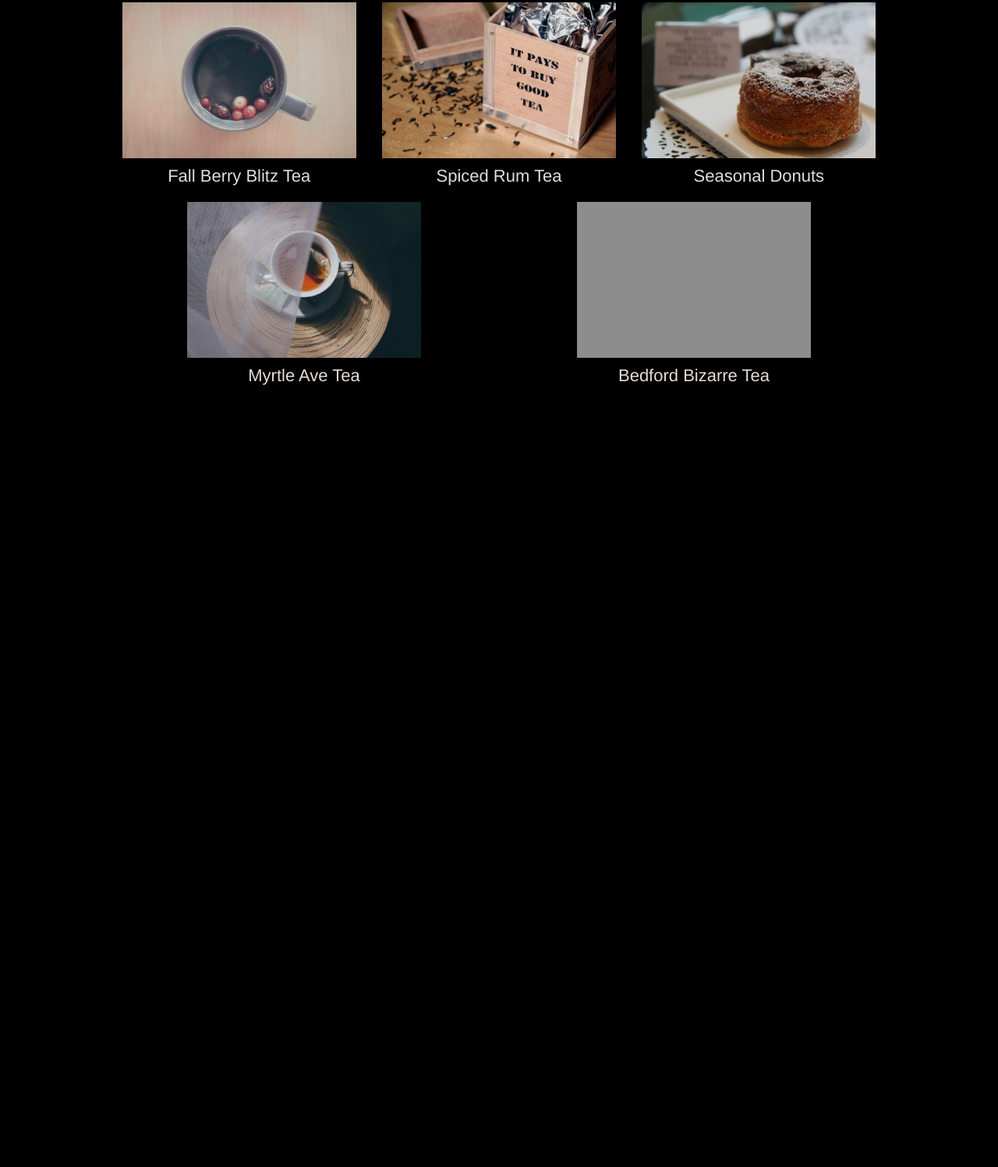
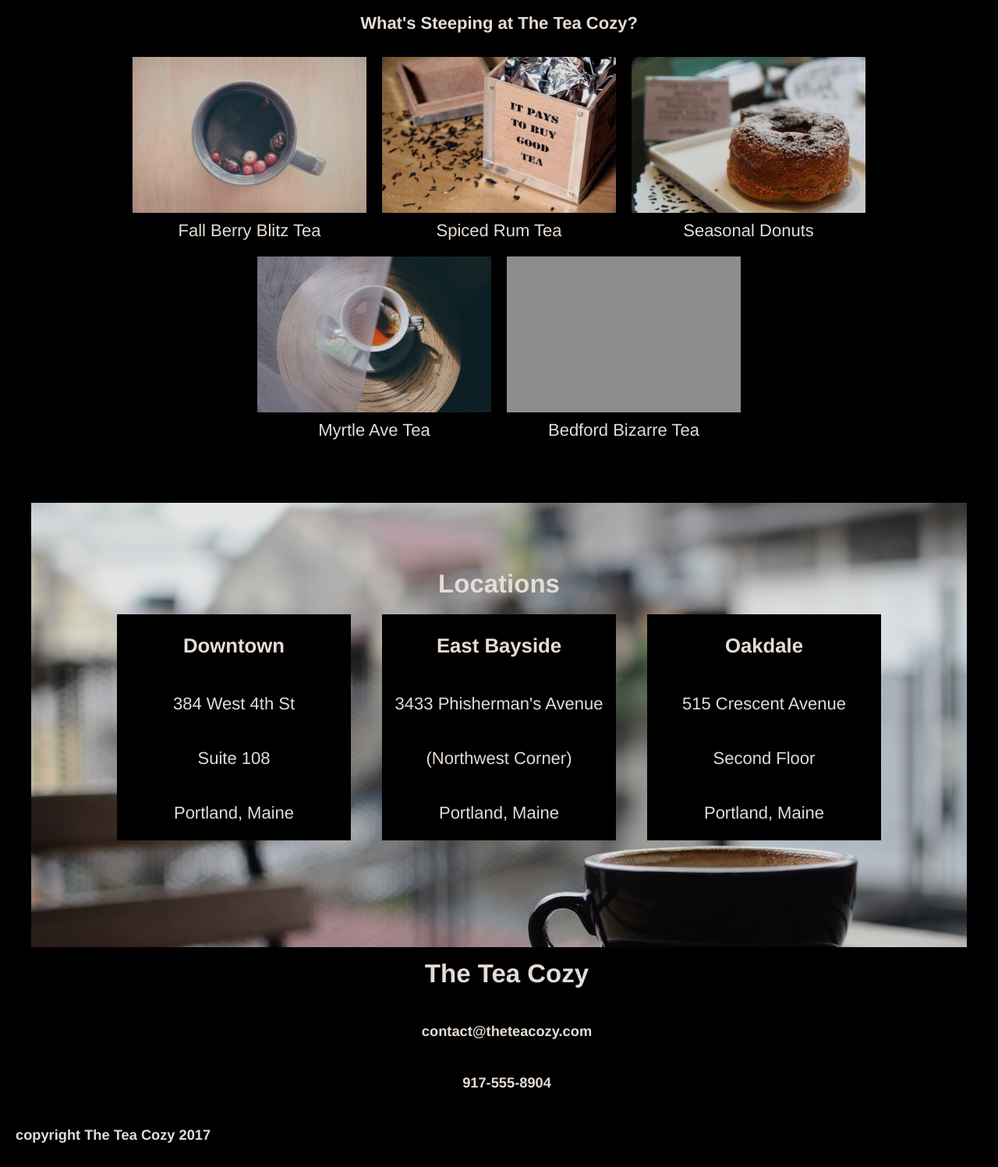
Before and after one commit to soozie/exercises, a plain HTML site: page teacozy/index.html in a window 1280 px wide. Shown: the part 955-2452 px from the top of the page at 78% size. Before the commit the page ends 1460 px from the top, so only its background shows below. Drawn offline with Linux system fonts and the light colour scheme; grey boxes are pictures that could not be loaded.

Commit message:
flexbox & box model css exercise - store - finished

```diff
--- a/teacozy/css/style.css
+++ b/teacozy/css/style.css
@@ -51,6 +51,13 @@ a {
   color: seashell;
 }
 
+content.content {
+  padding-top: 70px;
+  display: block;
+  width: 100%;
+  height: auto;
+}
+
 .mission-background {
   margin: 0 auto;
   background-image: url('../images/img-mission-background.jpg');
@@ -101,7 +108,7 @@ a {
 .tea-img-box {
   width: auto;
   padding-top: 10px;
-  justify-content: space-around;
+  justify-content: center;
   display: flex;
   align-items: center;
   flex-wrap: wrap;
@@ -145,3 +152,78 @@ a {
 .tea-5 {
   background-image: url('../images/img-bedford-bizarre.jpg');
 }
+
+.locations-box {
+  margin: 0 auto;
+  display: flex;
+  margin-top: 70px;
+  width: 1200px;
+  height: 100%;
+  justify-content: center;
+  align-items: center;
+}
+
+.image-location {
+  background-image: url('../images/img-locations-background.jpg');
+  width: 1200px;
+  height: 500px;
+  text-align: center;
+  padding-top: 70px;
+}
+
+.text-locations {
+  width: auto;
+  display: block;
+  text-align: center;
+}
+
+.text-locations h2 {
+  padding: 15px;
+}
+
+.location-container {
+  display: flex;
+  justify-content: center;
+  align-items: center;
+  width: auto;
+}
+
+div.location {
+  display: flex;
+  flex-direction: column;
+  width: 300px;
+  background-color: black;
+  opacity: 1;
+  margin: 5px 20px;
+}
+
+footer {
+  display: flex;
+  justify-content: center;
+  align-items: center;
+  flex-direction: column;
+  padding-left: 20px;
+}
+
+.teacozy-footer {
+  display: flex;
+  justify-content: space-between;
+  align-items: center;
+  flex-direction: column;
+  height: 200px;
+  width: 100%;
+}
+
+.teacozy-footer h2 ,
+.teacozy-footer h5 {
+  width: 100%;
+  margin: 15px;
+
+}
+
+.copyright {
+  display: flex;
+  margin: 30px;
+  text-align: left;
+  width: 100%;
+}
--- a/teacozy/index.html
+++ b/teacozy/index.html
@@ -10,20 +10,20 @@
         <img class="logo" src="./images/img-tea-cozy-logo.png" alt="logo" />
       </div>
       <nav>
-        <span class="nav-item"><a href="#">Mission</a></span>
-        <span class="nav-item"><a href="#">Featured Tea</a></span>
-        <span class="nav-item"><a href="#">Locations</a></span>
+        <span class="nav-item"><a href="#ourmission">Mission</a></span>
+        <span class="nav-item"><a href="#teaofthemonth">Featured Tea</a></span>
+        <span class="nav-item"><a href="#locations">Locations</a></span>
       </nav>
     </header>
-    <content>
-      <div class="mission-background">
+    <content class="content">
+      <div class="mission-background" id="ourmission">
         <div class="text-mission">
           <h2>Our Mission</h2>
           <h4>Handpicked, Artisanally Curated, Free Range, Sustainable, Small
             Batch, Fair Trade, Organic Tea</h4>
         </div>
       </div>
-      <div class="monthly-tea">
+      <div class="monthly-tea" id="teaofthemonth">
         <div class="text-tea">
           <h2>Tea of the Month</h2>
           <h4>What's Steeping at The Tea Cozy?</h4>
@@ -51,12 +51,41 @@
           </div>
         </div>
       </div>
+      <div class="locations-box" id="locations">
+        <div class="image-location">
+          <div class="text-locations">
+            <h2>Locations</h2>
+          </div>
+          <div class="location-container">
+            <div class="location text-downtown">
+              <h3>Downtown</h3>
+              <p>384 West 4th St</p>
+              <p>Suite 108</p>
+              <p>Portland, Maine</p>
+            </div>
+            <div class="location text-bayside">
+              <h3>East Bayside</h3>
+              <p>3433 Phisherman's Avenue</p>
+              <p>(Northwest Corner)</p>
+              <p>Portland, Maine</p>
+            </div>
+            <div class="location text-oakdale">
+              <h3>Oakdale</h3>
+              <p>515 Crescent Avenue</p>
+              <p>Second Floor</p>
+              <p>Portland, Maine</p>
+            </div>
+          </div>
+        </div>
+      </div>
     </content>
     <footer>
-
+      <div class="teacozy-footer">
+        <h2>The Tea Cozy</h2>
+        <h5>contact@theteacozy.com</h5>
+        <h5>917-555-8904</h5>
+      </div>
+      <h5 class="copyright">copyright The Tea Cozy 2017</h5>
     </footer>
-    <div class="copyright">
-
-    </div>
   </body>
 </html>
```
